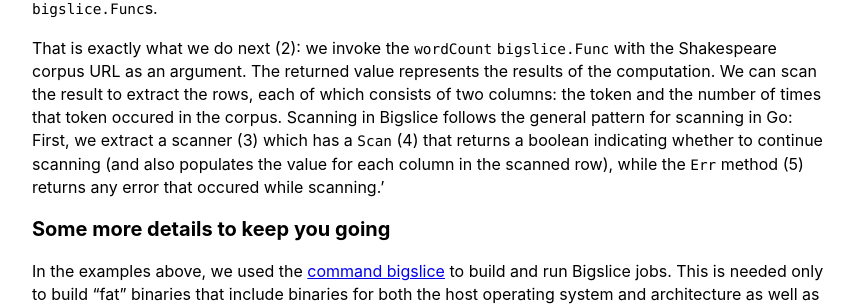
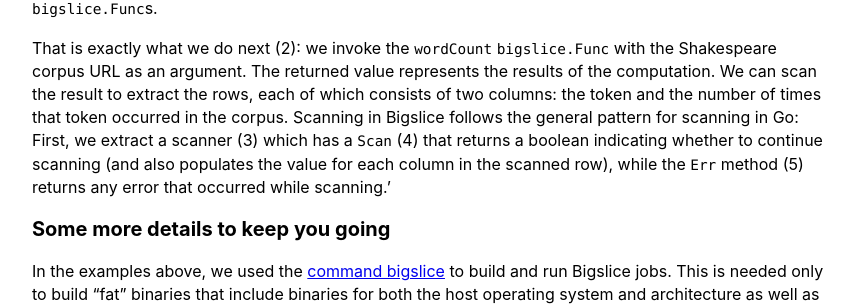
Before and after one commit to grailbio/bigslice, a Jekyll site: the page built from docs/index.md, in a window 1280 px wide and 900 px high, scrolled down 6525 px. Shown: the part 256-562 px from the top of the window, without its empty margins (208-1071 px from the left). Built offline with Jekyll 4.4.1, drawn with Linux system fonts in a browser that asks for light colours; some web fonts are replaced; some of the changed text lies outside the part shown.

Commit message:
docs: fix misspellings (#26)

```diff
--- a/docs/index.md
+++ b/docs/index.md
@@ -436,12 +436,12 @@
 We can scan the result to extract the rows,
 each of which consists of two columns:
 the token and
-the number of times that token occured in the corpus.
+the number of times that token occurred in the corpus.
 Scanning in Bigslice follows the general pattern for scanning in Go:
 First, we extract a scanner (3)
 which has a `Scan` (4) that returns a boolean indicating whether to continue scanning
 (and also populates the value for each column in the scanned row),
-while the `Err` method (5) returns any error that occured while scanning.'
+while the `Err` method (5) returns any error that occurred while scanning.'
 
 # Some more details to keep you going
 
```
Also changed, not shown: other parts of docs/index.md (+2 -2 lines), docs/implementation.md (+2 -2 lines).
